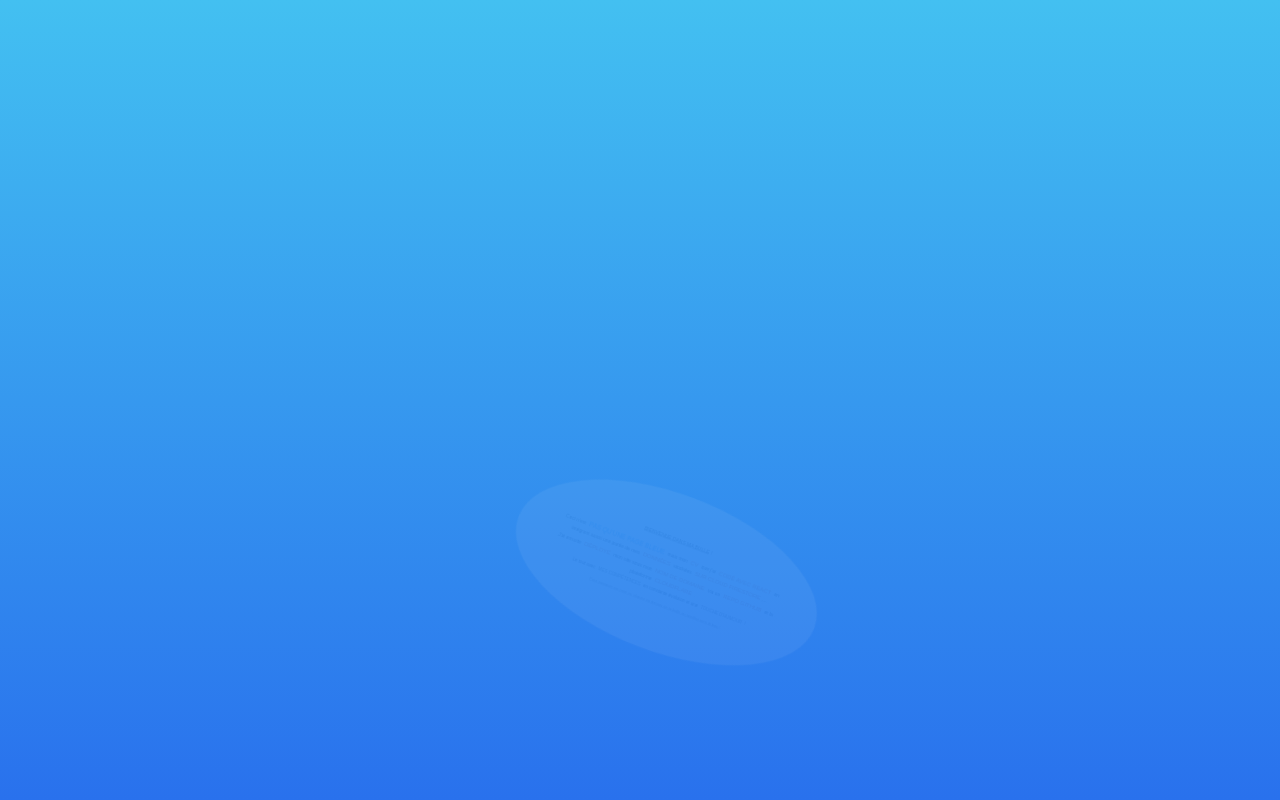
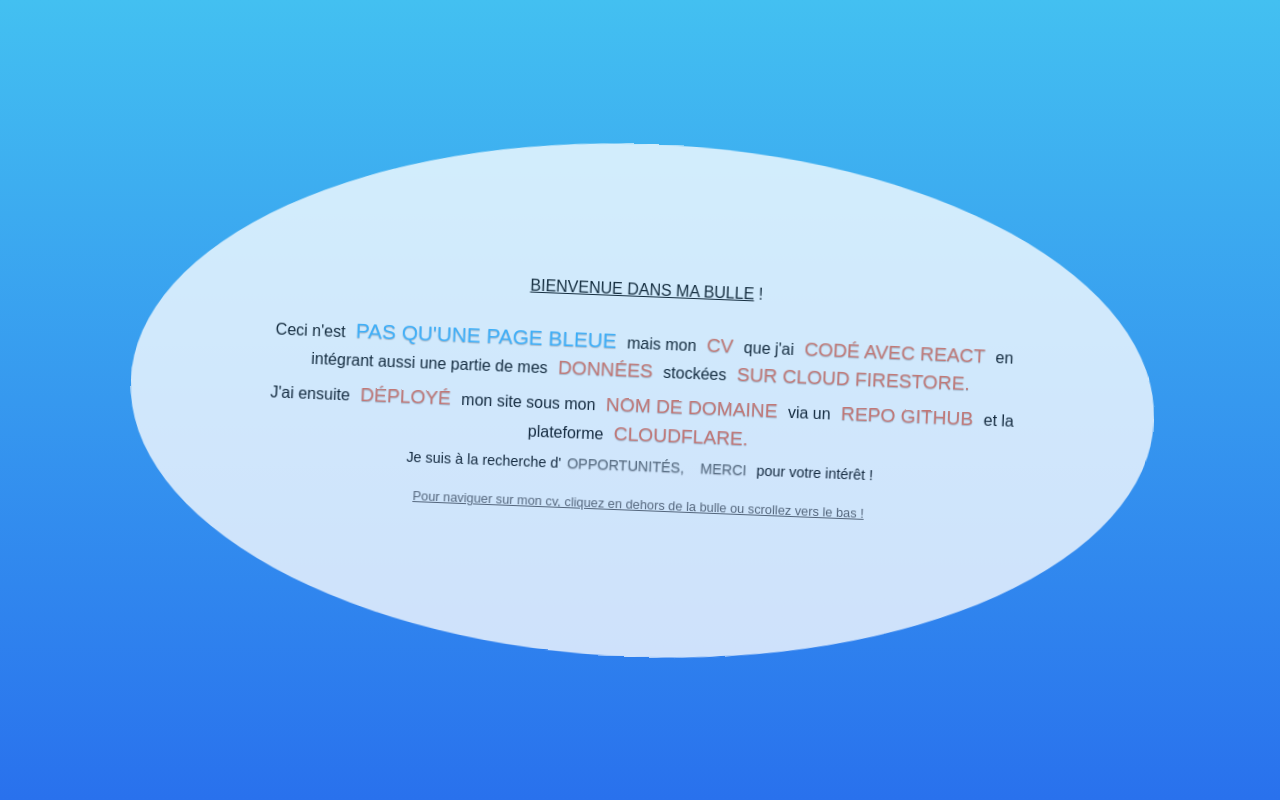
Before and after one commit to JessieB-pro/my-cv, a React (Vite) app: page /presentation in a window 1280 px wide. Shown: the top 800 px of the page. Built offline with nearby package versions, Linux system fonts and the light colour scheme; no server answers; a web font is replaced by a local one.

Commit message:
PopUp Skills Hobbies CV pdf updated

```diff
--- a/src/App.css
+++ b/src/App.css
@@ -184,59 +184,59 @@ img {
 }
 
 .letter2 {
-    animation: letters-name 3s ease 0250ms forwards;
+    animation: letters-name 3s ease 0200ms forwards;
 }
 
 .letter3 {
-    animation: letters-name 3s ease 0500ms forwards;
+    animation: letters-name 3s ease 0400ms forwards;
 }
 
 .letter4 {
-    animation: letters-name 3s ease 0750ms forwards;
+    animation: letters-name 3s ease 0600ms forwards;
 }
 
 .letter5 {
+    animation: letters-name 3s ease 0800ms forwards;
+}
+
+.letter6 {
     animation: letters-name 3s ease 1000ms forwards;
 }
 
-.letter6 {
-    animation: letters-name 3s ease 1250ms forwards;
-}
-
 .letter7 {
-    animation: letters-name 3s ease 1500ms forwards;
+    animation: letters-name 3s ease 1200ms forwards;
 }
 
 .letter8 {
-    animation: letters-name 3s ease 1500ms forwards;
+    animation: letters-name 3s ease 1400ms forwards;
 }
 
 .letter9 {
-    animation: letters-name 3s ease 1750ms forwards;
+    animation: letters-name 3s ease 1600ms forwards;
 }
 
 .letter10 {
+    animation: letters-name 3s ease 1800ms forwards;
+}
+
+.letter11 {
     animation: letters-name 3s ease 2000ms forwards;
 }
 
-.letter11 {
-    animation: letters-name 3s ease 2250ms forwards;
-}
-
 .letter12 {
-    animation: letters-name 3s ease 2500ms forwards;
+    animation: letters-name 3s ease 2200ms forwards;
 }
 
 .letter13 {
-    animation: letters-name 3s ease 2750ms forwards;
+    animation: letters-name 3s ease 2400ms forwards;
 }
 
 .letter14 {
-    animation: letters-name 3s ease 3000ms forwards;
+    animation: letters-name 3s ease 2600ms forwards;
 }
 
 .letter15 {
-    animation: letters-name 3s ease 3250ms forwards;
+    animation: letters-name 3s ease 2800ms forwards;
 }
 
 @keyframes letters-name {
@@ -781,6 +781,11 @@ p {
     font-size: 20px;
 }
 
+#myCarousel .carousel-item h5 {
+    color: #9d9a9f9e;
+    font-size: 17px;
+}
+
 .carousel-control-prev-icon,
 .carousel-control-next-icon {
     background-color: rgb(67, 192, 241);
--- a/src/components/PopUp.jsx
+++ b/src/components/PopUp.jsx
@@ -4,7 +4,7 @@ export default function PopUp() {
   const [show, setShow] = useState(false);
   const [animationClass, setAnimationClass] = useState("jackInTheBox");
   const popupRef = useRef(null);
-  const delay = 5;
+  const delay = 3.5;
   const expirationTime = 24 * 60 * 60 * 1000;
 
   useEffect(() => {
@@ -56,11 +56,11 @@ export default function PopUp() {
             className={`col-md-12 m-auto bg-white p-6 animate ${animationClass}`}
           >
             <p className="bubble-title"><u>Bienvenue dans ma bulle</u> !</p>
-            <p>Ceci n'est <span className="blue-word">pas qu'une page bleue</span> mais mon <span>CV</span> que j'ai <span>codé avec React</span> en intégrant aussi une partie de mes <span>données</ span> stockées <span>sur Cloud Firestore</span>,...
+            <p>Ceci n'est <span className="blue-word">pas qu'une page bleue</span> mais mon <span>CV</span> que j'ai <span>codé avec React</span> en intégrant aussi une partie de mes <span>données</ span> stockées <span>sur Cloud Firestore.</span>
             </p>
-            <p>J'ai ensuite <span>déployé</span> mon site sous mon <span>nom de domaine</span> via un <span>repo GitHub</span> et la plateforme <span>Cloudflare</span>.
+            <p>J'ai ensuite <span>déployé</span> mon site sous mon <span>nom de domaine</span> via un <span>repo GitHub</span> et la plateforme <span>Cloudflare.</span>
             </p>
-            <p className="small-text">Le tout avec <span className="additional-text">mes compétences</span> en constante évolution et une <span className="additional-text">touche d'humour</span> !</p>
+            <p className="small-text">Je suis à la recherche d'<span className="additional-text">opportunités,</span> <span className="additional-text">merci</span> pour votre intérêt !</p>
             <p className="get-out-bubble"><u>Pour naviguer sur mon cv, cliquez en dehors de la bulle ou scrollez vers le bas !</u></p>
           </div>
         </div>
--- a/src/components/Skills.jsx
+++ b/src/components/Skills.jsx
@@ -11,6 +11,7 @@ import techG7 from "../assets/techG7.png";
 import techG8 from "../assets/techG8.png";
 import techG9 from "../assets/techG9.png";
 import techG91 from "../assets/techG91.png";
+import techG92 from "../assets/techG92.png";
 
 export default function Skills() {
 
@@ -42,6 +43,9 @@ export default function Skills() {
     { img: techG5, text: "Dans les nuages :", details: ["Cloudflare", "Firebase"] },
     { img: techG6, text: "Mieux qu'Excel :", details: ["MySQL"] },
     { img: techG7, text: "Ma mémoire :", details: ["Git"] },
+
+    { img: techG92, text: "On est en 2025 !", details: ["ChatGPT", "Gemini", "DeepSeek"] },
+
     { img: techG8, text: "Mieux que Notepad !", details: ["VSCode", "Brackets"] },
     { img: techG9, text: "J'ai aussi testé :", details: ["WordPress", "PHP"] },
     {
@@ -52,13 +56,13 @@ export default function Skills() {
     },
     {
       img: techG91,
-      text: "Vous ne trouvez pas votre bonheur... :",
-      details: ["Contactez-moi. Je m'adapte rapidement et me formerai rigoureusement à ce que vous recherchez !"],
+      text: "Il manque une compétence ?",
+      details: ["Contactez-moi. Je suis un peu comme une API : prête à évoluer et à intégrer de nouvelles compétences !"],
       link: "/presentation",
     },
   ];
 
-  const boldKeywords = ["CSS", "REACT", "Bootstrap", "Npm", "Cloudflare", "MySQL", "Git", "VSCode", "WordPress", "Cliquez ici !"];
+  const boldKeywords = ["CSS", "REACT", "Bootstrap", "Npm", "Cloudflare", "MySQL", "Git", "ChatGPT", "VSCode", "WordPress", "Cliquez ici !"];
 
   return (
     <div id="skills" className="container-fluid">
--- a/src/components/TextCarousel.jsx
+++ b/src/components/TextCarousel.jsx
@@ -27,7 +27,8 @@ function TextCarousel() {
                     <Carousel.Item interval={8000}>
                         <div id="carousel-item" className="justify-content-center align-items-center" key={hobbies.id}>
                             <h3 className='mb-5'>{hobbies.title}</h3>
-                            <h4 className='mb-5'>{hobbies.quote}</h4>
+                            <h4 className='mb-3'>{hobbies.quote}</h4>
+                            <h5 className='mb-5'>{hobbies.author}</h5>
                         </div>
                     </Carousel.Item>
                 ))
```
Also changed, not shown: src/assets/techG92.png (added), 1 other file (tests, documents, lock files or other folders).
